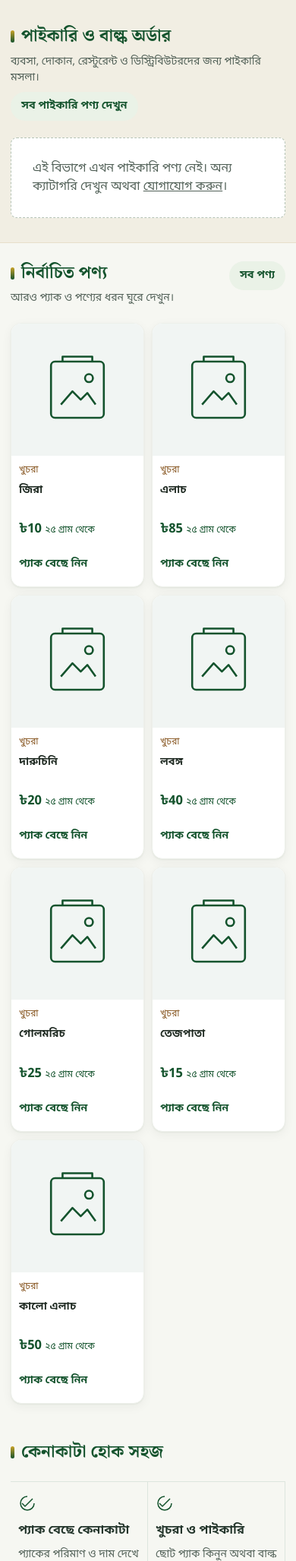
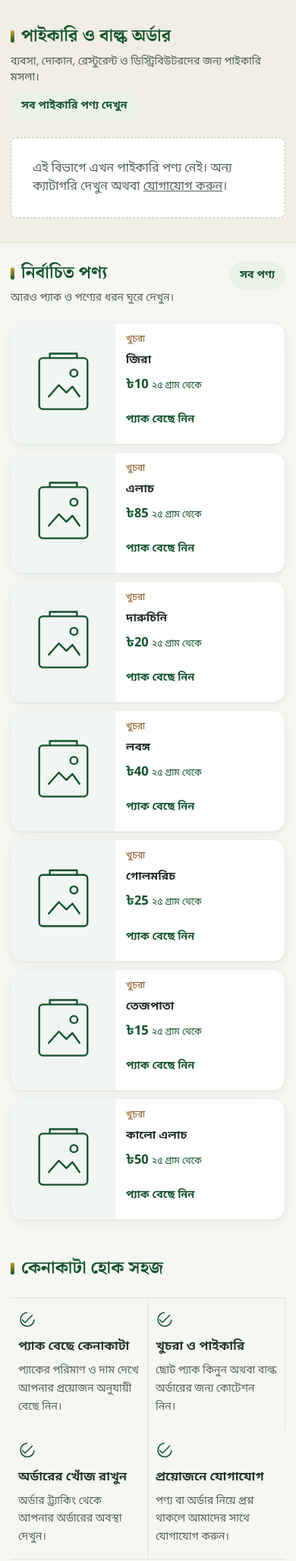
Before and after one commit to shafikcmt/mosla-ghor, a Laravel app: page /?mode=wholesale in a window 390 px wide. Shown: the part 1337-3392 px from the top of the page at 76% size. Run offline with Laravel 12, Linux system fonts and the light colour scheme; data comes from the database, SQL or seed files in the repository; data that the repository does not hold is empty; style sheets or scripts are compiled from the project's sources; parts of the project's set-up code (start-up, migrations or seed data) failed here and were passed over.

Commit message:
Home page: one horizontal card per row on phones, photos fill the frame
- Phones: photo left, name / one-line description / price / buttons right;
  wholesale WhatsApp and call buttons fit the column.
- Card photos use object-fit: cover so portrait and landscape shots fill
  the same frame without white gaps.

Co-Authored-By: Claude Opus 5.5 <noreply@anthropic.com>
Claude-Session: https://claude.ai/code/session_01KteZGBVmdgmU35zBGDMLtg

```diff
--- a/public/css/storefront-home.css
+++ b/public/css/storefront-home.css
@@ -280,3 +280,33 @@ html{scroll-behavior:smooth}
 .market-home .product-card [id^=card-retail-btns]>*{min-height:36px;font-size:12.5px}
 .market-home .product-card .hm-card-quickadd{width:36px}
 }
+
+/* ── Phones (2026-10-19 b): one card per row, photo left / details right ── */
+@media(max-width:767px){
+.market-home #card-view,.market-home .hm-product-grid{grid-template-columns:minmax(0,1fr);gap:10px}
+.market-home .product-card,.market-home .hm-product-tile{flex-direction:row;align-items:stretch;border-radius:16px}
+.market-home .product-card>a.block,.market-home .hm-product-tile>.hm-tile-image{flex:0 0 38%;max-width:160px;align-self:stretch;background:#fff}
+.market-home .product-card [data-slideshow]{height:100%!important;min-height:150px;aspect-ratio:auto}
+.market-home .hm-tile-image{height:auto;min-height:150px;aspect-ratio:auto}
+.market-home .product-card>.p-5,.market-home .hm-tile-body{flex:1;min-width:0;padding:12px 12px 12px 14px}
+.market-home .product-card h3,.market-home .hm-product-tile h3{font-size:15px;line-height:1.4;min-height:0;-webkit-line-clamp:2}
+.market-home .product-card [id^=card-from-]{font-size:18px}
+.market-home .product-card .hm-from{font-size:11px}
+.market-home .hm-stock-badge{top:6px;left:6px;font-size:9px;padding:0 6px}
+.market-home .card-dot{width:5px;height:5px}
+.market-home .product-card [id^=card-retail-btns]{margin-top:10px;gap:8px}
+.market-home .product-card [id^=card-retail-btns]>*{min-height:38px;font-size:13.5px}
+.market-home .product-card .hm-card-quickadd{width:40px}
+/* Wholesale actions fit the narrower column: price button full width, then two compact buttons */
+.market-home .product-card .ms-qa{display:grid;grid-template-columns:repeat(2,minmax(0,1fr));gap:6px;margin-top:2px}
+.market-home .product-card .ms-qa>*{min-height:36px;font-size:12px;padding:6px 4px;border-radius:10px;gap:3px;overflow:hidden}
+.market-home .product-card .ms-qa>:first-child{grid-column:1/-1;font-size:13.5px;min-height:38px}
+.market-home .product-card .ms-qa svg{width:14px;height:14px}
+.market-home .product-card [id^=card-wholesale-btns]{margin-top:10px}
+}
+@media(max-width:767px){
+.market-home .product-card .hm-card-desc{display:-webkit-box!important;-webkit-line-clamp:1;-webkit-box-orient:vertical;overflow:hidden;font-size:12px;line-height:1.5;margin-top:2px;color:#6b7280}
+}
+/* Photos fill the card frame evenly (portrait / landscape shots no longer leave gaps). */
+.market-home .product-card .card-slide,.market-home .product-card [data-slideshow] img,
+.market-home .hm-tile-image img,.market-home [data-list-product] .product-artwork{object-fit:cover!important;object-position:center;background:#fff}
--- a/resources/views/home.blade.php
+++ b/resources/views/home.blade.php
@@ -171,7 +171,7 @@ $wholesaleHref = url('/') . '?mode=wholesale' . ($catParam ? '&category=' . urle
         @media (max-width: 1023px) { body { padding-bottom: calc(74px + env(safe-area-inset-bottom)); } }
     </style>
 @include('partials.storefront.product-media-assets')
-<link rel="stylesheet" href="{{ asset('css/storefront-home.css') }}?v=20261019b">
+<link rel="stylesheet" href="{{ asset('css/storefront-home.css') }}?v=20261019c">
     @include('partials.storefront.site-meta-tags')
     @include('partials.marketing.pixel-head')
 </head>
```
